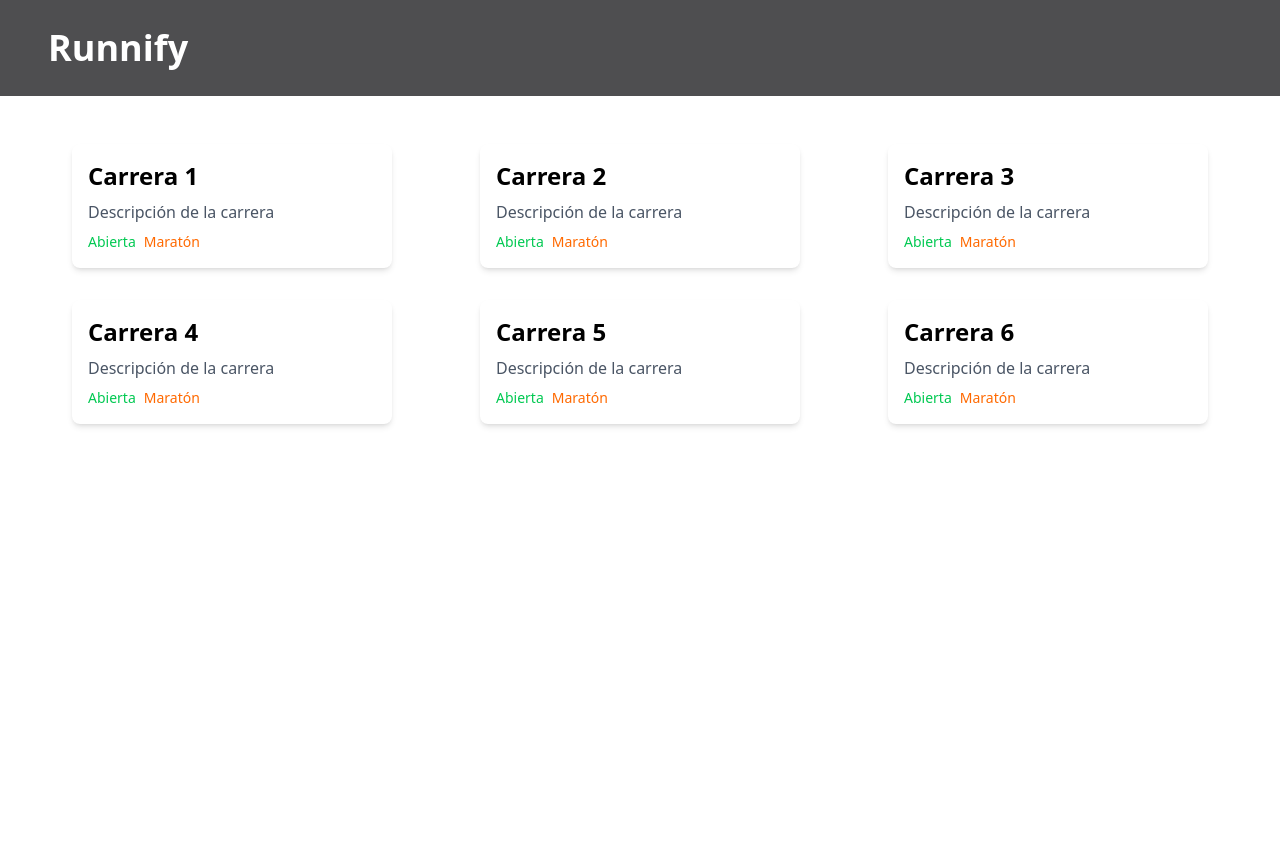
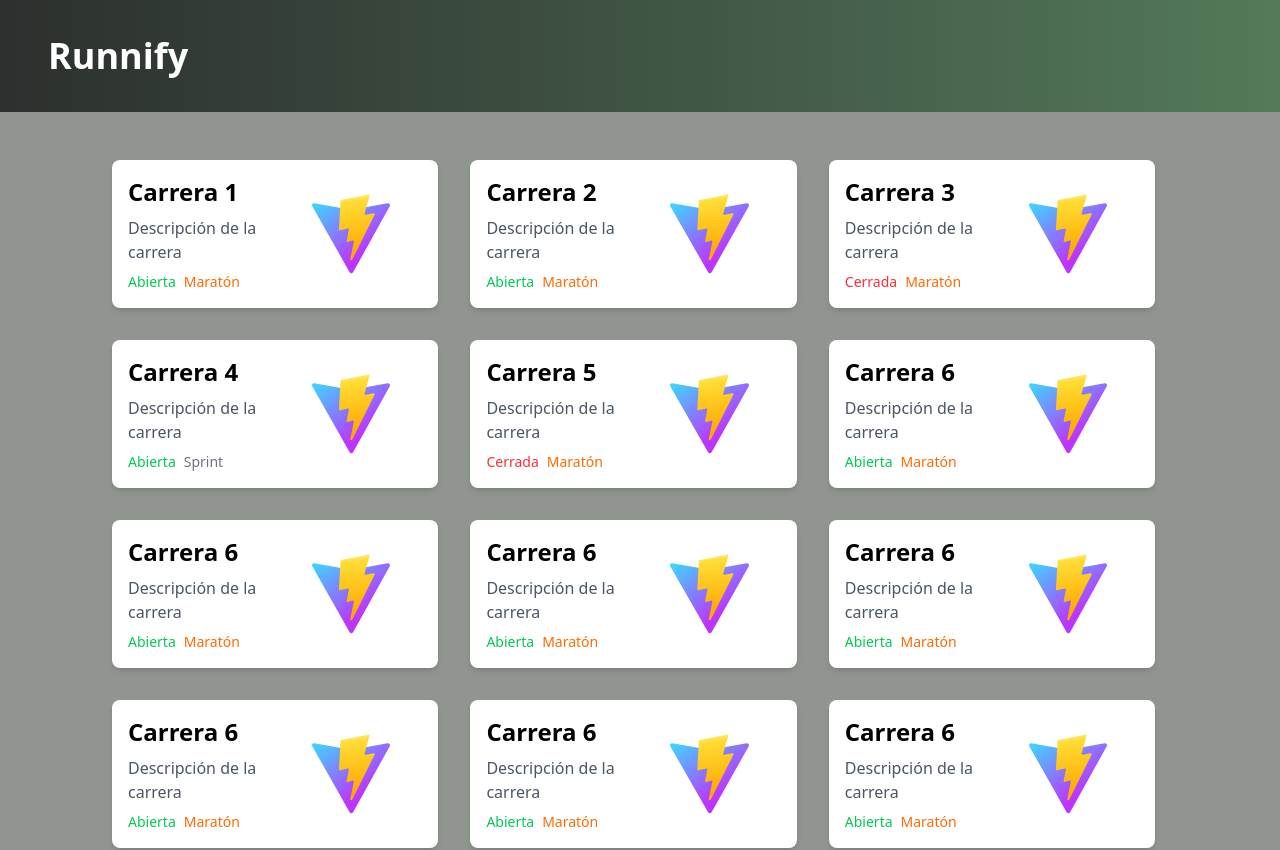
Before and after one commit to Runnify-DAMDAW/Web, a React (Vite) app: page /home in a window 1280 px wide. Shown: the top 850 px of the page. Before the commit the page ends 800 px from the top, so only its background shows below. Built offline with nearby package versions, Linux system fonts and the light colour scheme.

Commit message:
Vista principal 2

```diff
--- a/src/components/CarreraCard.jsx
+++ b/src/components/CarreraCard.jsx
@@ -1,15 +1,15 @@
 import React from 'react'
 import { useNavigate } from 'react-router-dom'
-
-const navegar = (id) => {
-
-}
 
 const CarreraCard = ({carrera}) => {
     const navigate = useNavigate();
 
     return (
-        <div className="flex flex-col bg-white shadow-md rounded-lg p-4 m-4 w-1/4 hover:bg-gray-100" onClick={()=>navigate(`/details/${carrera.id}`)}>
+        <div
+            className='bg-white shadow-md rounded-lg p-4 m-4 w-[30%] hover:bg-gray-100 flex justify-between items-center'
+            onClick={()=>navigate(`/details/${carrera.id}`)}
+            >
+            <div className="flex flex-col">
                 <h2 className="text-2xl font-bold mb-2">{carrera.name}</h2>
                 <p className="text-gray-600 mb-2">{carrera.description}</p>
                 <div className="flex items-center gap-2">
@@ -21,6 +21,10 @@ const CarreraCard = ({carrera}) => {
                     </span>
                 </div>
             </div>
+            <div className='h-20 mr-8'>
+                <img src="vite.svg" className='h-full' alt="" />
+            </div>
+        </div>
     )
 }
 
--- a/src/layouts/RootLayout.jsx
+++ b/src/layouts/RootLayout.jsx
@@ -3,16 +3,16 @@ import { Outlet } from 'react-router-dom'
 
 const RootLayout = () => {
   return (
-    <>
-    <header className='sticky top-0 w-full h-24'>
-        <h1 className='bg-[#4E4E50] text-white h-24 flex px-12 text-4xl items-center font-bold'>Runnify</h1>
+    <div className='bg-[#909590]'>
+      <header className='sticky top-0 w-full h-28 flex items-center bg-gradient-to-r from-[#2c302e] to-[#537a5a]'>
+          <h1 className='text-white flex px-12 text-4xl font-bold'>Runnify</h1>
       </header>
       <main>
           <Outlet />
       </main>
       <footer>
       </footer>
-    </>
+    </div>
   )
 }
 
--- a/src/pages/Home.jsx
+++ b/src/pages/Home.jsx
@@ -40,7 +40,7 @@ var carrerasRunning = [
 		"coordinates": "37.1773, -3.5986",
 		"entry_fee": 30.00,
 		"available_slots": 5000,
-		"status": "Abierta",
+		"status": "Cerrada",
 		"category": "Maratón",
 		"imagen": ""
 	},
@@ -55,12 +55,124 @@ var carrerasRunning = [
 		"entry_fee": 30.00,
 		"available_slots": 5000,
 		"status": "Abierta",
+		"category": "Sprint",
+		"imagen": ""
+	},
+	{
+		"id": 4,
+		"name": "Carrera 5",
+		"description": "Descripción de la carrera",
+		"date": "",
+		"distance_km": 42.195,
+		"location": "Granada, España",
+		"coordinates": "37.1773, -3.5986",
+		"entry_fee": 30.00,
+		"available_slots": 5000,
+		"status": "Cerrada",
 		"category": "Maratón",
 		"imagen": ""
 	},
 	{
 		"id": 4,
-		"name": "Carrera 5",
+		"name": "Carrera 6",
+		"description": "Descripción de la carrera",
+		"date": "",
+		"distance_km": 42.195,
+		"location": "Granada, España",
+		"coordinates": "37.1773, -3.5986",
+		"entry_fee": 30.00,
+		"available_slots": 5000,
+		"status": "Abierta",
+		"category": "Maratón",
+		"imagen": ""
+	},
+	{
+		"id": 4,
+		"name": "Carrera 6",
+		"description": "Descripción de la carrera",
+		"date": "",
+		"distance_km": 42.195,
+		"location": "Granada, España",
+		"coordinates": "37.1773, -3.5986",
+		"entry_fee": 30.00,
+		"available_slots": 5000,
+		"status": "Abierta",
+		"category": "Maratón",
+		"imagen": ""
+	},
+	{
+		"id": 4,
+		"name": "Carrera 6",
+		"description": "Descripción de la carrera",
+		"date": "",
+		"distance_km": 42.195,
+		"location": "Granada, España",
+		"coordinates": "37.1773, -3.5986",
+		"entry_fee": 30.00,
+		"available_slots": 5000,
+		"status": "Abierta",
+		"category": "Maratón",
+		"imagen": ""
+	},
+	{
+		"id": 4,
+		"name": "Carrera 6",
+		"description": "Descripción de la carrera",
+		"date": "",
+		"distance_km": 42.195,
+		"location": "Granada, España",
+		"coordinates": "37.1773, -3.5986",
+		"entry_fee": 30.00,
+		"available_slots": 5000,
+		"status": "Abierta",
+		"category": "Maratón",
+		"imagen": ""
+	},
+	{
+		"id": 4,
+		"name": "Carrera 6",
+		"description": "Descripción de la carrera",
+		"date": "",
+		"distance_km": 42.195,
+		"location": "Granada, España",
+		"coordinates": "37.1773, -3.5986",
+		"entry_fee": 30.00,
+		"available_slots": 5000,
+		"status": "Abierta",
+		"category": "Maratón",
+		"imagen": ""
+	},
+	{
+		"id": 4,
+		"name": "Carrera 6",
+		"description": "Descripción de la carrera",
+		"date": "",
+		"distance_km": 42.195,
+		"location": "Granada, España",
+		"coordinates": "37.1773, -3.5986",
+		"entry_fee": 30.00,
+		"available_slots": 5000,
+		"status": "Abierta",
+		"category": "Maratón",
+		"imagen": ""
+	},
+	{
+		"id": 4,
+		"name": "Carrera 6",
+		"description": "Descripción de la carrera",
+		"date": "",
+		"distance_km": 42.195,
+		"location": "Granada, España",
+		"coordinates": "37.1773, -3.5986",
+		"entry_fee": 30.00,
+		"available_slots": 5000,
+		"status": "Abierta",
+		"category": "Maratón",
+		"imagen": ""
+	},
+	{
+		"id": 4,
+		"name": "Carrera 6",
 		"description": "Descripción de la carrera",
 		"date": "",
 		"distance_km": 42.195,
@@ -94,10 +206,12 @@ const azul = "#006BFF";
 
 const Home = () => {
 	return (
-		<div className='flex flex-wrap justify-evenly mt-8'>
-			{carrerasRunning.map( carrera => (
-				<CarreraCard carrera={carrera} key={carrera.id}/>
-			))}
+		<div className='flex items-center self-center px-24'>
+			<div className='flex flex-wrap justify-start items-start my-8'>
+				{carrerasRunning.map( (carrera,index) => (
+					<CarreraCard carrera={carrera} key={index}/>
+				))}
+			</div>
 		</div>
 	)
 }
```
Lines whose indentation alone changed are shown as unchanged.
